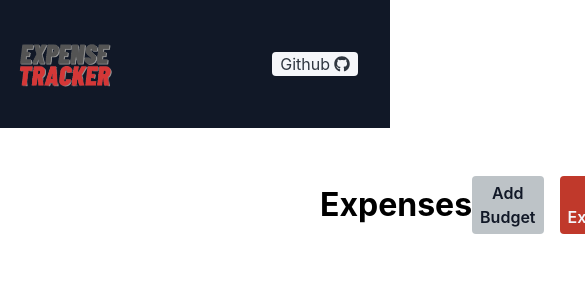
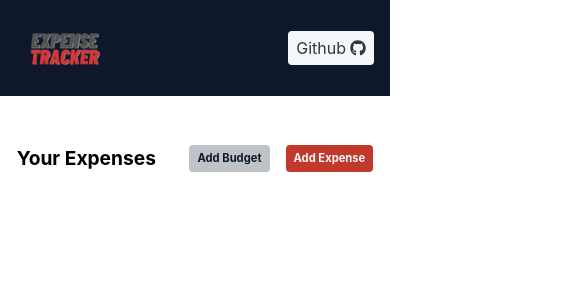
Before and after one commit to anshulghogre4/expense-tracker-react, a React (Create React App) app: page / in a window 390 px wide. Shown: the top 300 px of the page, 585 px wide, since content can reach past the window. Built offline with nearby package versions, Linux system fonts and the light colour scheme.

Commit message:
added responsiveness and tested on blisk for various screen sizes

```diff
--- a/src/App.js
+++ b/src/App.js
@@ -7,6 +7,7 @@ import AddExpenseModel from "./Components/AddExpenseModel";
 import ViewExpenseModel from "./Components/ViewExpenseModel";
 import { useExpenseTracker } from "./Contexts/ExpenseTrackerContext";
 import TotalExpense from "./Components/TotalExpense";
+
 
 
 
@@ -32,11 +33,11 @@ function App() {
   return (
     <div className="App">
       <Navbar/>
-      <div className="flex flex-row justify-around items-center mx-[20rem]   ">
-            <h1 className="text-[2rem] font-bold">Expenses</h1>
-       <div className="flex flex-row justify-around items-center space-x-4 mr-8">
-        <button className="bg-[#bdc3c7] text-gray-900 font-semibold rounded px-[0.5rem] py-[0.3rem]" onClick={()=>setShowAddBudgetModel(true)}> Add Budget</button>
-        <button className="bg-[#c0392b] text-[#f5f6fa] font-semibold  rounded px-[0.5rem] py-[0.3rem]" onClick={()=>openAddExpenseModal()}>Add Expense</button>
+      <div className="flex flex-row justify-around items-center xl:mx-[16.5rem] 2xl:mx-[35rem]  md:mx-[8rem]   ">
+            <h1 className=" text-[1.2rem] md:text-[2rem] font-bold">Your Expenses</h1>
+       <div className="flex flex-row justify-around items-center space-x-4  ">
+        <button className="bg-[#bdc3c7] text-gray-900 md:font-semibold font-bold text-[0.7rem] md:text-[1rem] rounded px-[0.5rem] py-[0.3rem]" onClick={()=>setShowAddBudgetModel(true)}> Add Budget</button>
+        <button className="bg-[#c0392b] text-[#f5f6fa] md:font-semibold font-bold text-[0.7rem] md:text-[1rem]  rounded px-[0.5rem] py-[0.3rem]" onClick={()=>openAddExpenseModal()}>Add Expense</button>
         </div>
       </div>
       {budgets.map(budget=>{
@@ -52,7 +53,6 @@ function App() {
       onClose={()=>setShowAddExpenseModel(false)}
       />
       <ViewExpenseModel budgetId={viewExpenseModelForABudgetId} onClose={setViewExpenseModelForABudgetId} />
-
     </div>
   );
 }
--- a/src/Components/AddBudgetModel.js
+++ b/src/Components/AddBudgetModel.js
@@ -32,10 +32,10 @@ const AddBudgetModel = ({show, onClose,}) => {
 
   return (
     <div className='fixed inset-0 bg-black/[0.4] flex justify-center items-center' id="closeAddModal" onClose={handleClose} >
-            <div className="w-[40rem] flex flex-col">
+            <div className="w-[21.5rem] md:w-[40rem] flex flex-col">
                 <button className='scale-150 text-white place-self-end mb-[0.5rem]' onClick={()=>onClose()} ><RiCloseLine/></button>
             <div className="bg-white p-3 rounded ">
-         <h2 className='text-[2rem] font-medium mb-4'>New budget</h2>
+         <h2 className=' text-xl md:text-[1.5rem] font-bold mb-4'>New budget</h2>
     <form  className="flex flex-col" onSubmit={handleSubmit}>
     <div className="mb-6">
     <label htmlFor="text" className="block mb-2 text-sm font-medium text-gray-900 dark:text-white">Budget Name</label>
@@ -46,7 +46,7 @@ const AddBudgetModel = ({show, onClose,}) => {
     <input type="number" id="number" ref={maxSpendRef} step={0.01} min={0} placeholder ="Enter max amount" className="bg-gray-50 border border-gray-300 text-gray-900 text-sm rounded-lg focus:ring-blue-500 focus:border-blue-500 block w-full p-2.5 dark:bg-gray-700 dark:border-gray-600 dark:placeholder-gray-400 dark:text-white dark:focus:ring-blue-500 dark:focus:border-blue-500" required/>
     </div>
 
-    <button type="submit"  className=" bg-[#bdc3c7] text-gray-900 font-semibold hover:bg-gray-800 hover:text-white focus:ring-4 focus:outline-none focus:ring-blue-300  rounded text-sm w-full sm:w-auto px-5 py-2.5 text-center dark:bg-blue-600 dark:hover:bg-blue-700 dark:focus:ring-blue-800 place-self-end ">Add budget</button>
+    <button type="submit"  className=" bg-[#bdc3c7] text-gray-900 font-semibold hover:bg-gray-800 hover:text-white focus:ring-4 focus:outline-none focus:ring-blue-300  rounded text-sm w-full sm:w-auto px-5 py-2.5 text-center dark:bg-blue-600 dark:hover:bg-blue-700 dark:focus:ring-blue-800 place-self-end ">Add Budget</button>
     </form>
 
             </div>
--- a/src/Components/AddExpenseModel.js
+++ b/src/Components/AddExpenseModel.js
@@ -16,7 +16,7 @@ const AddExpenseModel = ({show, onClose,defaultBudgetId}) => {
 
     const handleClose =(e)=>{
         if(e.target.id ==="closeAddModal")
-         {onClose();}
+         {onClose()}
     }
 
     const handleSubmit=(e)=>{
@@ -36,10 +36,10 @@ const AddExpenseModel = ({show, onClose,defaultBudgetId}) => {
 
   return (
     <div className='fixed inset-0 bg-black/[0.4] flex justify-center items-center' id="closeAddModal" onClose={handleClose} >
-            <div className="w-[40rem] flex flex-col">
+            <div className=" w-[21.5rem] md:w-[40rem] flex flex-col">
                 <button className='scale-150 text-white place-self-end mb-[0.5rem]' onClick={()=>onClose()} ><RiCloseLine/></button>
             <div className="bg-white p-3 rounded ">
-            <h2 className='text-[2rem] font-medium mb-4'>New Expense</h2>
+            <h2 className=' text-xl md:text-[1.5rem] font-semibold mb-4'>New Expense</h2>
     <form  className="flex flex-col" onSubmit={handleSubmit} >
     <div className="mb-6">
     <label htmlFor="description" className="block mb-2 text-sm font-medium text-gray-900 dark:text-white">Description</label>
--- a/src/Components/Cards.js
+++ b/src/Components/Cards.js
@@ -36,11 +36,11 @@ const Cards = ({title,amount,maxAmount,onAddExpenseClick,onViewExpenseClick }) =
     <div className='flex justify-center items-center '>
 
 
-<div className={`w-[40rem]  p-6 ${overSpendWarningColor()} border border-gray-200 rounded-lg shadow-md dark:bg-gray-800 dark:border-gray-700 my-[1rem]`}>
+<div className={` w-[21.5rem] md:w-[40rem]  p-6 ${overSpendWarningColor()} border border-gray-200 rounded-lg shadow-md dark:bg-gray-800 dark:border-gray-700 my-[1rem]`}>
 
     <div className='flex flex-row justify-between'>
-        <div className='text-2xl font-semibold'>{title}</div>
-        <div  > { currFormatter.format(amount)} / {currFormatter.format(maxAmount)}</div>
+        <div className=' text-xl md:text-2xl font-semibold'>{title}</div>
+        <div> <span className='md:text-xl'>{ currFormatter.format(amount)} / {currFormatter.format(maxAmount)}</span></div>
     </div>
 
 
@@ -53,8 +53,8 @@ const Cards = ({title,amount,maxAmount,onAddExpenseClick,onViewExpenseClick }) =
 
     <div className='flex justify-end'>
     <div className=' flex flex-row items-center space-x-[1rem]  '>
-        <button onClick={onAddExpenseClick} className='bg-[#c0392b] text-slate-100 font-semibold rounded px-[0.5rem] py-[0.3rem]'>Add Expense</button>
-        <button onClick={onViewExpenseClick} className='bg-gray-900 text-slate-100 font-semibold rounded px-[0.5rem] py-[0.3rem]'>View Expenses</button>
+        <button onClick={onAddExpenseClick} className='bg-[#c0392b] text-slate-100 md:font-semibold font-bold text-[0.7rem] md:text-[1rem] rounded px-[0.5rem] py-[0.3rem]'>Add Expense</button>
+        <button onClick={onViewExpenseClick} className='bg-gray-900 text-slate-100 md:font-semibold font-bold text-[0.7rem] md:text-[1rem] rounded px-[0.5rem] py-[0.3rem]'>View Expenses</button>
     </div>
     </div>
 </div>
--- a/src/Components/Navbar.js
+++ b/src/Components/Navbar.js
@@ -5,11 +5,11 @@ import logo from "../images/et.png"
 const Navbar = () => {
   return (
     <div>
-        <header className="text-gray-400 bg-gray-900 body-font mb-[3rem]">
-  <div className="container mx-auto flex flex-wrap  flex-row md:flex-row items-center justify-between">
-        <img src={logo} alt="logo" className="w-[8rem]"  />
+        <header className="text-gray-400 bg-slate-900 body-font mb-[3rem]">
+  <div className="container px-[1rem] md:px-[10rem]  flex flex-wrap flex-row items-center justify-between">
+        <img src={logo} alt="logo" className=" w-[6rem] md:w-[8rem]"  />
 
-    <div className=" flex flex-row items-center justfy-center space-x-1 mr-8  bg-[#f5f6fa] py-[0.3rem px-[0.5rem] rounded text-[#2f3640] " >
+    <div className=" flex flex-row items-center justfy-center space-x-1 md:mr-[0rem] xl:mr-[-6rem] 2xl:mr-[-20rem]  bg-[#f5f6fa] py-[0.3rem] px-[0.5rem] rounded realtive text-[#2f3640] " >
     <a href="https://github.com/anshulghogre4/expense-tracker-react" target="_blank">Github</a>
         <FaGithub/>
     </div>
--- a/src/Components/TotalCard.js
+++ b/src/Components/TotalCard.js
@@ -11,11 +11,11 @@ const TotalCard = ({title,amount}) => {
     <div className='flex justify-center items-center '>
 
 
-<div className={`w-[40rem]  p-6 bg-gray-200 border border-gray-200 rounded-lg shadow-md dark:bg-gray-800 dark:border-gray-700 my-[1rem]`}>
+<div className={`w-[21.5rem] md:w-[40rem]  p-6 bg-gray-200 border border-gray-200 rounded-lg shadow-md dark:bg-gray-800 dark:border-gray-700 my-[1rem]`}>
 
-    <div className='flex flex-row justify-between'>
+    <div className='flex flex-row justify-between items-center'>
         <div className='text-2xl font-semibold'>{title}</div>
-        <div  > { currFormatter.format(amount)} </div>
+        <div  > <span className='md:text-xl text-lg font-bold'> { currFormatter.format(amount)} </span> </div>
     </div>
 
 </div>
```
Also changed, not shown: src/Components/ViewExpenseModel.js (+6 -7 lines).
